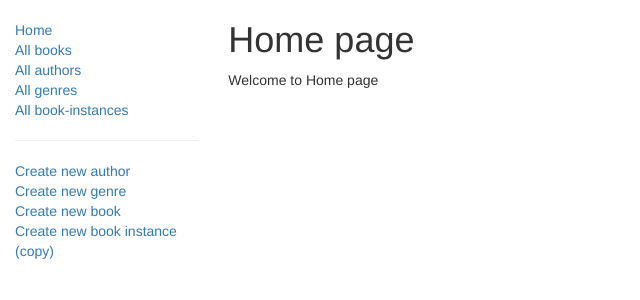
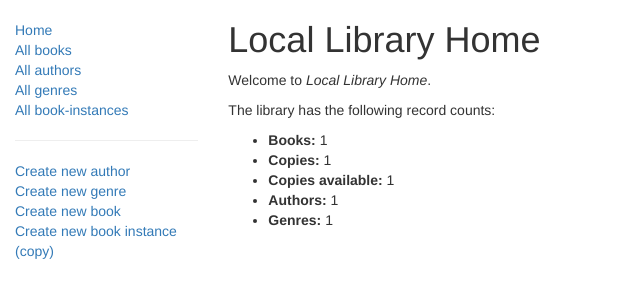
Before and after one commit to vietduy1512/nodejs-indepth, a Node server app: page / in a window 1280 px wide. Shown: the top 300 px of the page, without its empty margins (0-640 px from the left). Run offline with Node 20, Linux system fonts and the light colour scheme; tables that the repository leaves empty hold one stand-in row (values such as "Sample post"); some libraries are stand-ins or nearby versions.

Commit message:
Update home page

```diff
--- a/express-boilerplate/controllers/homeController.js
+++ b/express-boilerplate/controllers/homeController.js
@@ -1,3 +1,29 @@
+var Book = require('../models/book');
+var Author = require('../models/author');
+var Genre = require('../models/genre');
+var BookInstance = require('../models/bookinstance');
+
+var async = require('async');
+
 exports.index = function(req, res) {
-  res.render('index', {title: 'Home page'});
+
+  async.parallel({
+    book_count: function(callback) {
+        Book.countDocuments({}, callback); // Pass an empty object as match condition to find all documents of this collection
+    },
+    book_instance_count: function(callback) {
+        BookInstance.countDocuments({}, callback);
+    },
+    book_instance_available_count: function(callback) {
+        BookInstance.countDocuments({status:'Available'}, callback);
+    },
+    author_count: function(callback) {
+        Author.countDocuments({}, callback);
+    },
+    genre_count: function(callback) {
+        Genre.countDocuments({}, callback);
+    }
+  }, function(err, results) {
+      res.render('index', { title: 'Local Library Home', error: err, data: results });
+  });
 };
--- a/express-boilerplate/views/index.hbs
+++ b/express-boilerplate/views/index.hbs
@@ -1,2 +1,29 @@
 <h1>{{title}}</h1>
-<p>Welcome to {{title}}</p>
+<p>Welcome to <em>{{title}}</em>.</p>
+{{#if author}}
+  <p>Error getting dynamic content.</p>
+{{else}}
+  <p>The library has the following record counts:</p>
+  <ul>
+    <li>
+      <strong>Books:</strong>
+      {{data.book_count}}
+    </li>
+    <li>
+      <strong>Copies:</strong>
+      {{data.book_instance_count}}
+    </li>
+    <li>
+      <strong>Copies available:</strong>
+      {{data.book_instance_available_count}}
+    </li>
+    <li>
+      <strong>Authors:</strong>
+      {{data.author_count}}
+    </li>
+    <li>
+      <strong>Genres:</strong>
+      {{data.genre_count}}
+    </li>
+  </ul>
+{{/if}}
```
